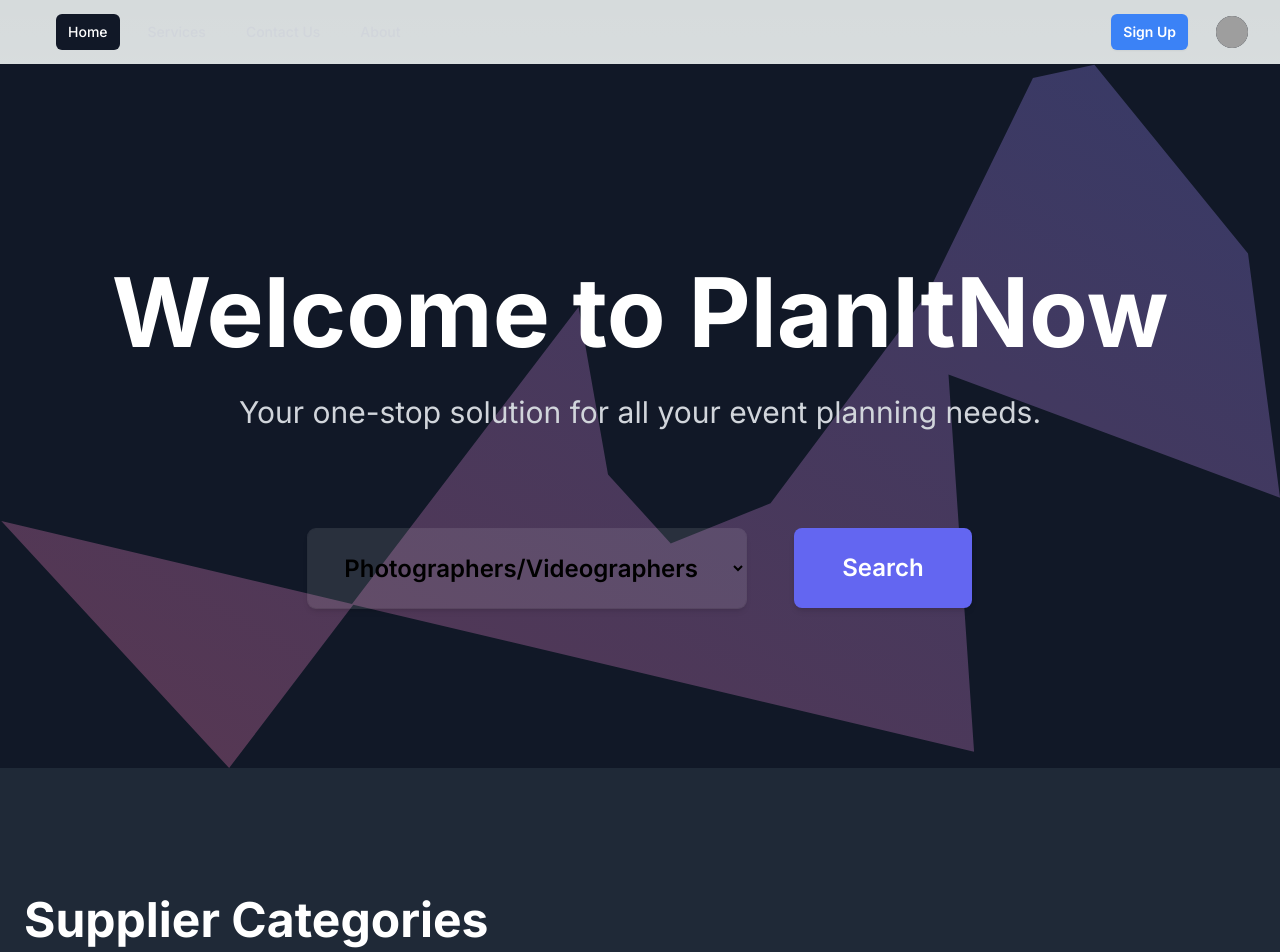
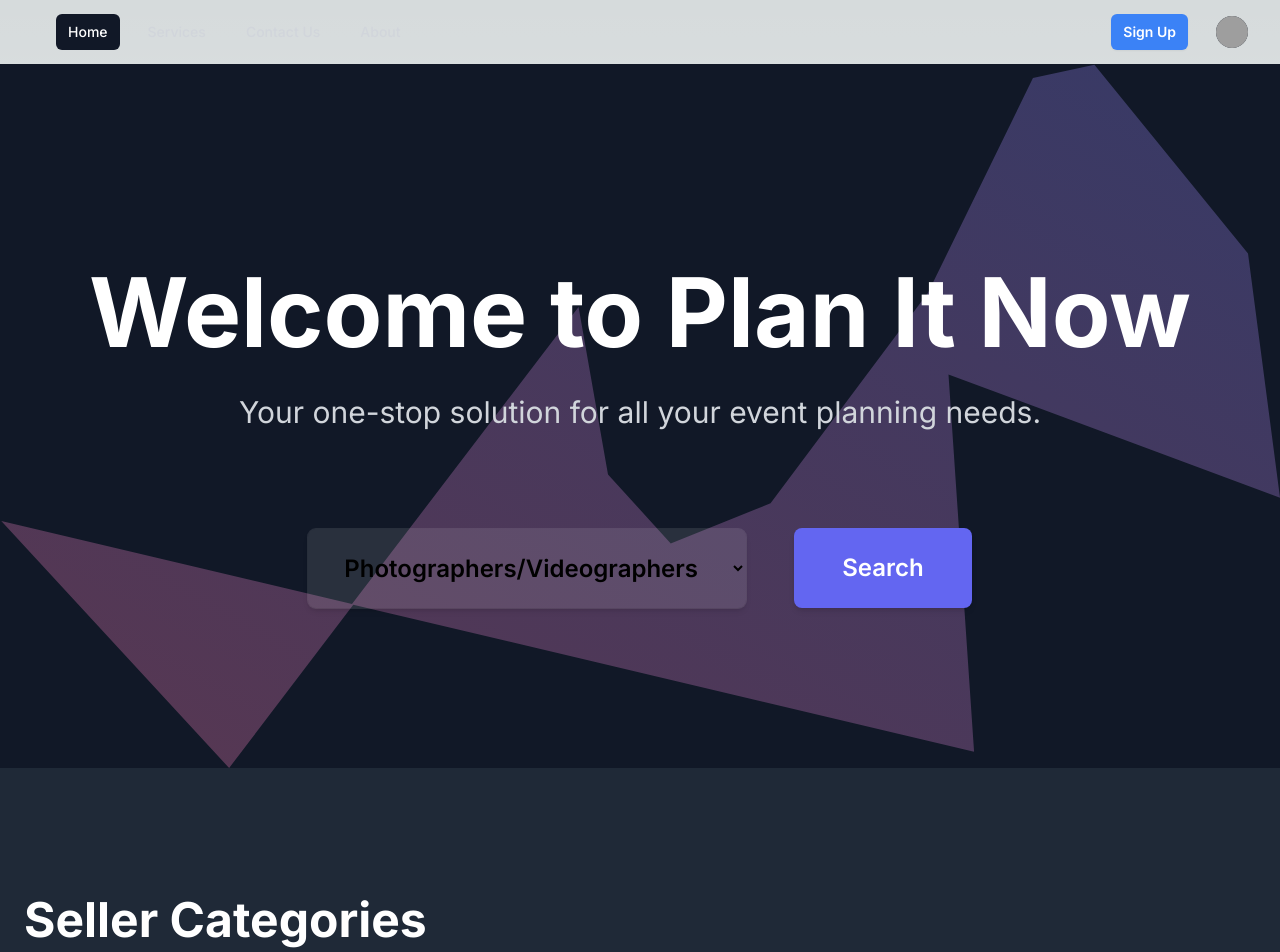
Before and after one commit to roydendsouza31/planitnow, a Next.js app: page / in a window 1280 px wide. Shown: the top 952 px of the page. Built offline with nearby package versions, Linux system fonts and the light colour scheme; grey boxes are pictures that could not be loaded.

Commit message:
restructure component files

```diff
--- a/src/app/components/Filter.js
+++ b/src/app/components/Filter.js
@@ -6,7 +6,7 @@ const Filter = () => {
       <div className="mx-auto max-w-7xl px-8 lg:px-10">
         <div className="text-center">
           <h1 className="text-7xl font-bold text-white pt-10 sm:text-8xl">
-            Welcome to PlanItNow
+            Welcome to Plan It Now
           </h1>
           <p className="mt-8 text-3xl leading-10 text-gray-300">
             Your one-stop solution for all your event planning needs.
@@ -19,7 +19,7 @@ const Filter = () => {
                 <option value="photographers" href="photographers">Photographers/Videographers</option>
                 <option value="suppliers" href="suppliers">Decorators</option>
                 <option value="venue-planners" href="venue-planners">Venue Planners</option>
-                <option value="mackup-artists" href="mackup-artists">Mackup Artists</option>
+                <option value="mackup-artists" href="mackup-artists">Makeup Artists</option>
                 <option value="designers"href="designers">Designers</option>
               </select>
             </div>
--- a/src/app/components/HomeLayout.js
+++ /dev/null
@@ -1,15 +0,0 @@
-import React from 'react';
-import Filter from './Filter';
-import Suppliers from './Suppliers';
-
-
-const HomePage = () => {
-  return (
-  <>
-    <Filter />
-    <Suppliers />
-  </>
-  );
-  };
-
-export default HomePage;
--- a/src/app/components/Suppliers.js
+++ b/src/app/components/Seller.js
@@ -1,8 +1,8 @@
 import React from 'react';
 import Image from 'next/image';
 
-const Suppliers = () => {
-  const suppliers = [
+const Seller = () => {
+  const seller = [
     { title: 'Photographers/Videographers', imageSrc: '/images/photographer.jpg' },
     { title: 'Decorators', imageSrc: '/images/decorator.jpg' },
     { title: 'Venue Planners', imageSrc: '/images/planner.jpg' },
@@ -15,12 +15,12 @@ const Suppliers = () => {
       <div className="max-w-7xl mx-auto px-4 lg:px-6">
         <div className="text-left mb-8">
           <h2 className="text-5xl font-bold text-white">
-            Supplier Categories
+            Seller Categories
           </h2>
         </div>
 
         <div className="flex flex-wrap justify-center gap-12">
-          {suppliers.map((supplier, index) => (
+          {seller.map((supplier, index) => (
             <div key={index} className="flex flex-col justify-center items-center text-center">
               <div className="flex items-center justify-center mb-4">
                 <Image
@@ -42,4 +42,4 @@ const Suppliers = () => {
   );
 };
 
-export default Suppliers;
+export default Seller;
--- a/src/app/components/footer.js
+++ b/src/app/components/footer.js
@@ -5,7 +5,6 @@ const Footer = () => {
 
   return (
 <footer className="mx-auto max-w-7xl px-2 sm:px-6 lg:px-8">
-  <hr />
     <div className="w-full max-w-screen-xl mx-auto p-4 md:py-8">
         <span className="block text-sm text-gray-500 sm:text-center dark:text-gray-400">© 2024 <a href="#" className="hover:underline">Plan it now</a>. All Rights Reserved.</span>
     </div>
--- a/src/app/components/navbar.js
+++ b/src/app/components/navbar.js
@@ -13,7 +13,7 @@ function classNames(...classes) {
   return classes.filter(Boolean).join(' ')
 }
 
-export default function Nav() {
+export default function Navbar() {
   return (
     <Disclosure as="nav">
       <div className="mx-auto max-w-7xl px-2 sm:px-6 lg:px-8">
--- a/src/app/layout.js
+++ b/src/app/layout.js
@@ -4,8 +4,8 @@ import "./globals.css";
 const inter = Inter({ subsets: ["latin"] });
 
 export const metadata = {
-  title: "Create Next App",
-  description: "Generated by create next app",
+  title: "Plan it now",
+  description: "An event planning platform",
 };
 
 export default function RootLayout({ children }) {
--- a/src/app/page.js
+++ b/src/app/page.js
@@ -1,16 +1,14 @@
-import Image from "next/image";
+import Navbar from "./components/navbar";
+import Filter from "./components/Filter";
+import Seller from "./components/seller";
 import Footer from "./components/footer";
-import Nav from "./components/navbar";
-import HomePage from "./components/HomeLayout";
 
 export default function Home() {
   return (
     <>
-    <Nav/>
-    <main className="min-h-screen">
-      <HomePage />
-
-    </main>
+    <Navbar/>
+    <Filter />
+    <Seller />
     <Footer />
     </>
   );
```
